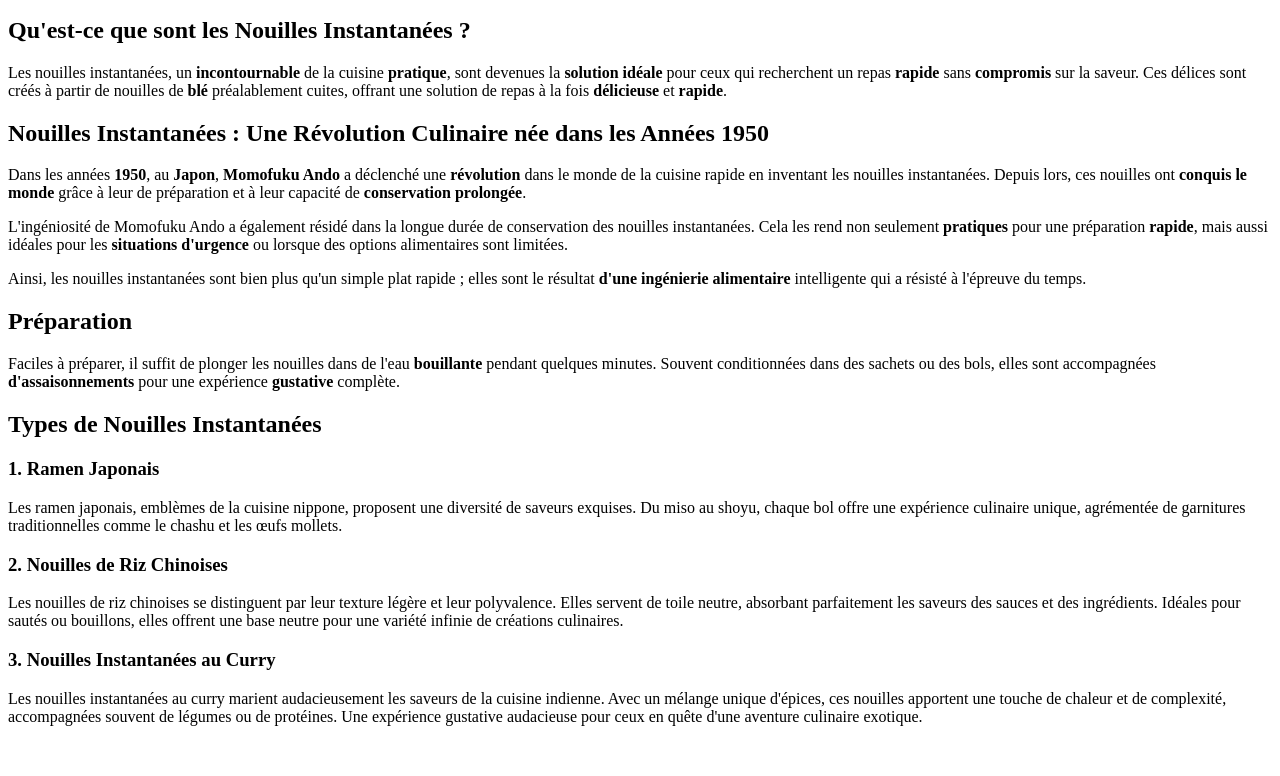
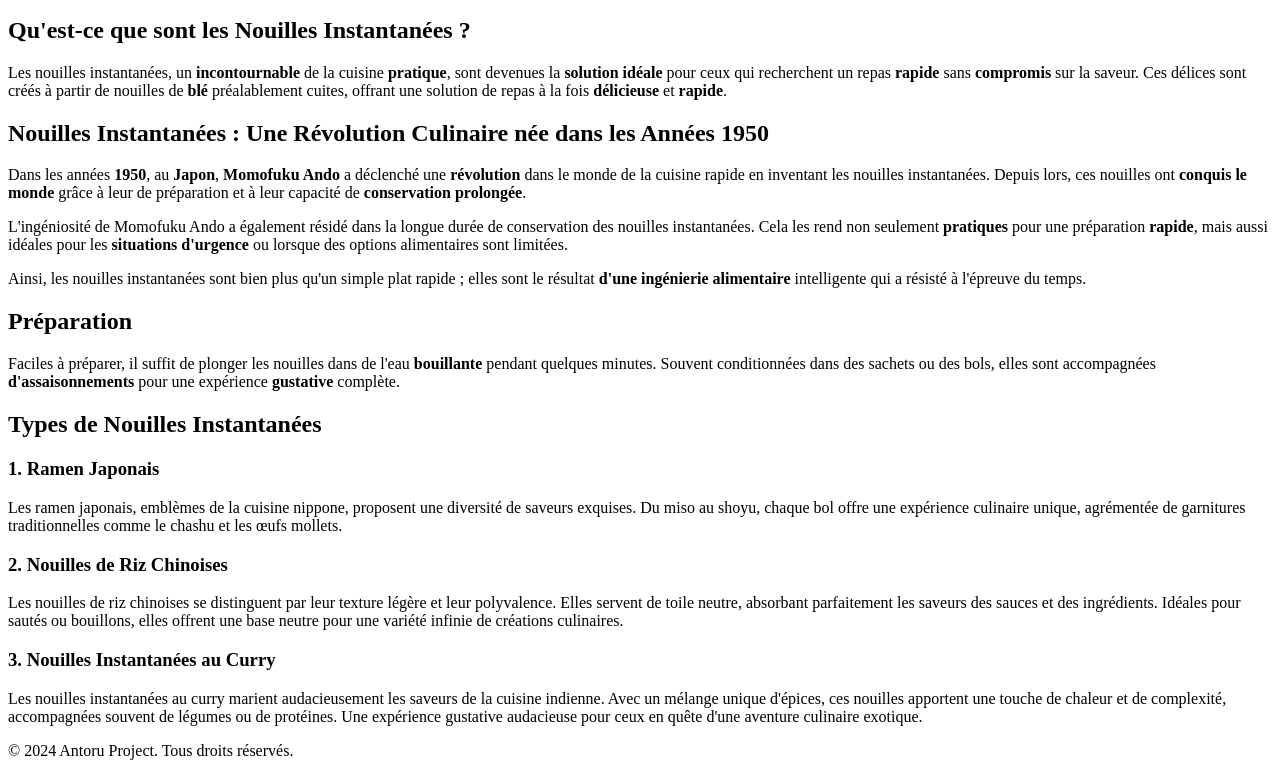
Before and after one commit to RubenLawen/antoru.github.io, a plain HTML site: page index.html in a window 1280 px wide. Shown: the part 1040-1816 px from the top of the page. Before the commit the page ends 1782 px from the top, so only its background shows below. Drawn offline with Linux system fonts and the light colour scheme.

Commit message:
ajout du footer

```diff
--- a/index.html
+++ b/index.html
@@ -136,6 +136,10 @@
 
     </main>
 
+    <footer>
+      <p>© 2024 Antoru Project. Tous droits réservés.</p>
+    </footer>
+
     <script src="js/app.js"></script>
   </body>
 </html>
```
